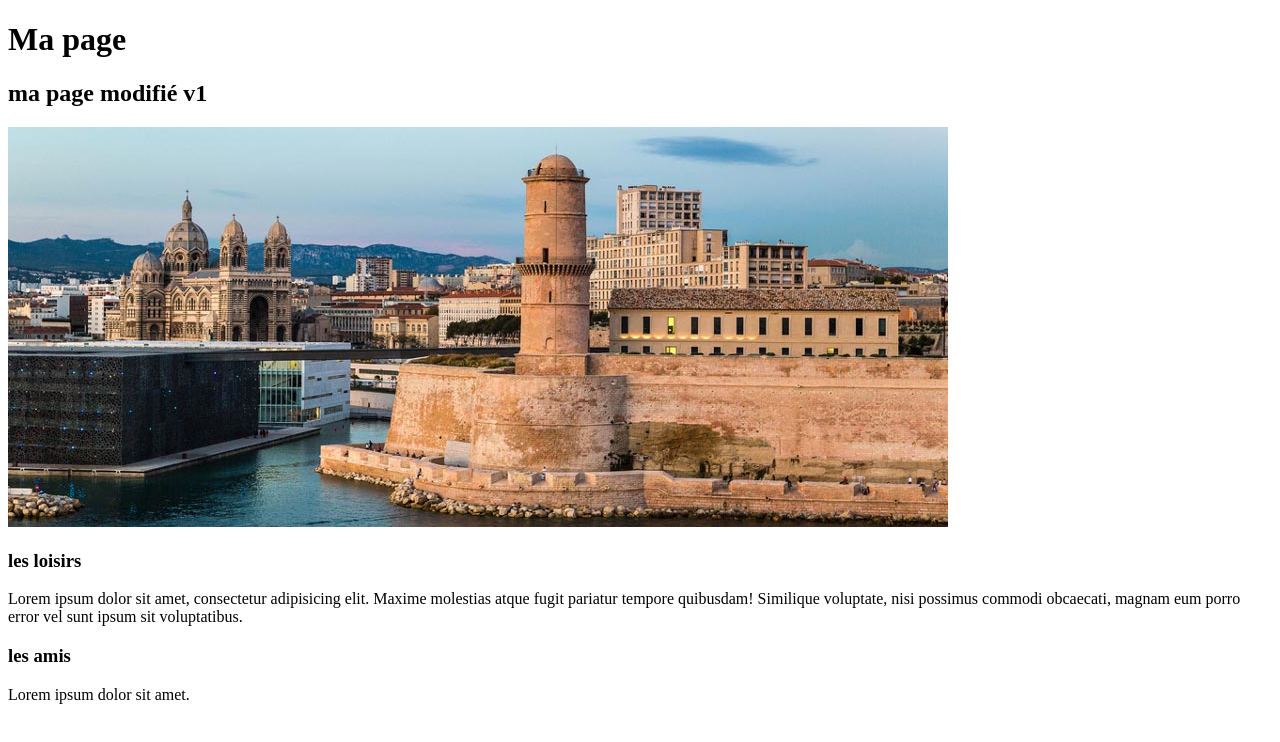
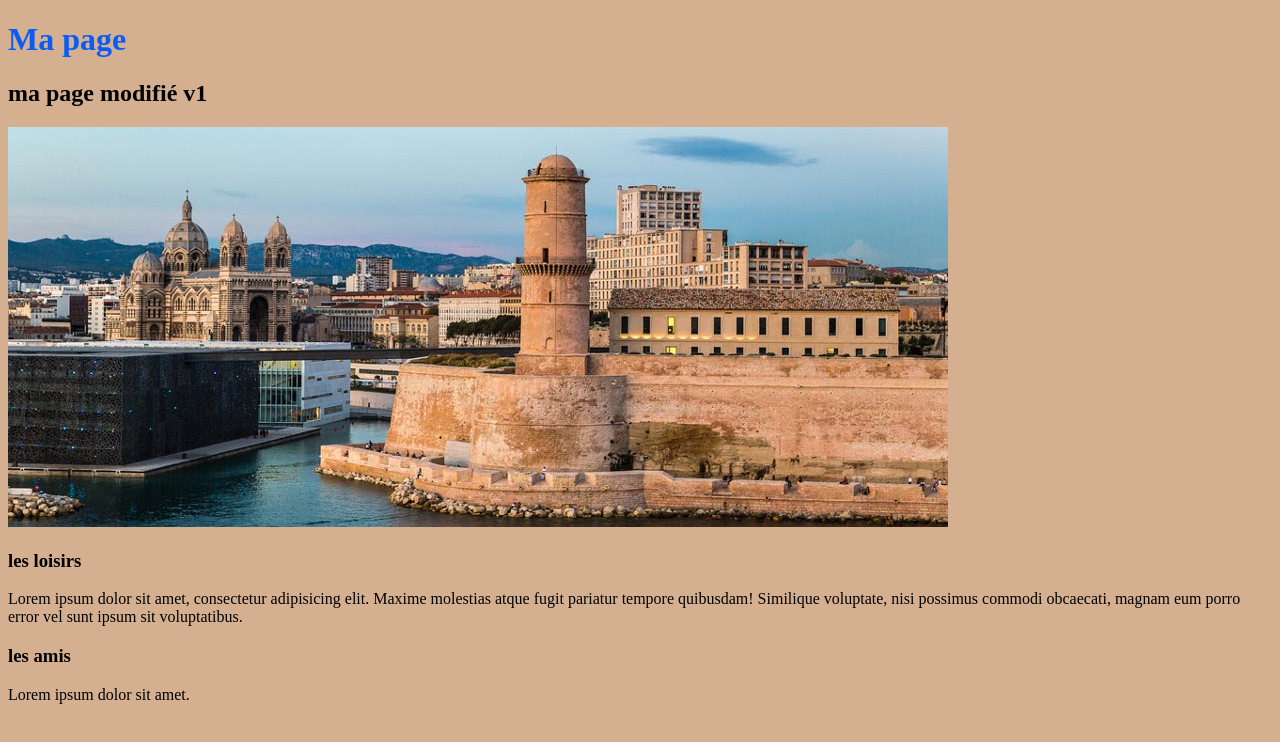
Before and after one commit to hasankhatib1/ex1, a plain HTML site: page index.html in a window 1280 px wide. Drawn offline with Linux system fonts and the light colour scheme.

Commit message:
ajout du style (fichier css

```diff
--- a/index.html
+++ b/index.html
@@ -3,6 +3,7 @@
 <head>
 	<title> GitHub ex1 </title>
 	<meta charset="utf-8">
+	<link rel="stylesheet" type="text/css" href="./style/style.css">
 </head>
 <body>
 
@@ -54,6 +55,18 @@ Etudiant@Webforce3  ~/documents/Hasan/GitHub/TP1/ex1 (master)
 $ git commit -m "ajout d'une image"  (===> c-à-d créer une nouvelle version)
 
 
+Etudiant@Webforce3  ~/documents/Hasan/GitHub/TP1/ex1 (master)
+$ git add index.html
+
+Etudiant@Webforce3  ~/documents/Hasan/GitHub/TP1/ex1 (master)
+$ git commit -m "ajout d'une liste des amis"
+
+Etudiant@Webforce3  ~/documents/Hasan/GitHub/TP1/ex1 (master)
+$ git status
+
+
+
+
  -->
 
 <h1> Ma page </h1>
--- /dev/null
+++ b/style/style.css
@@ -0,0 +1,7 @@
+body {
+	background-color: #D4B090 ;
+}
+
+h1 {
+	color: #0A5CF5 ;
+}
```
